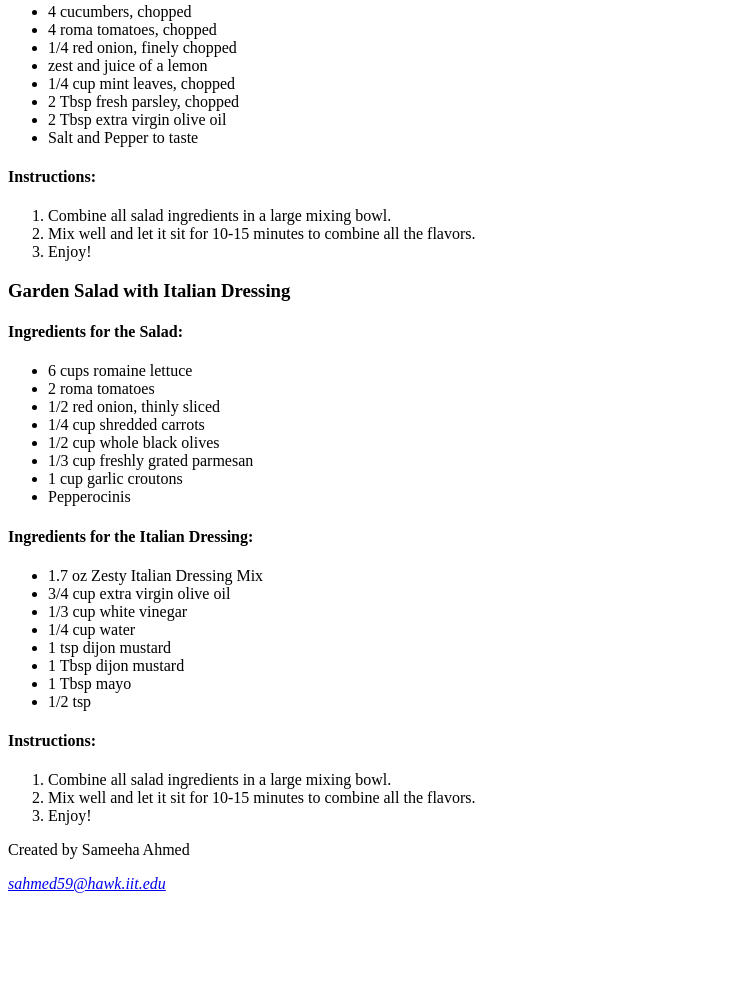
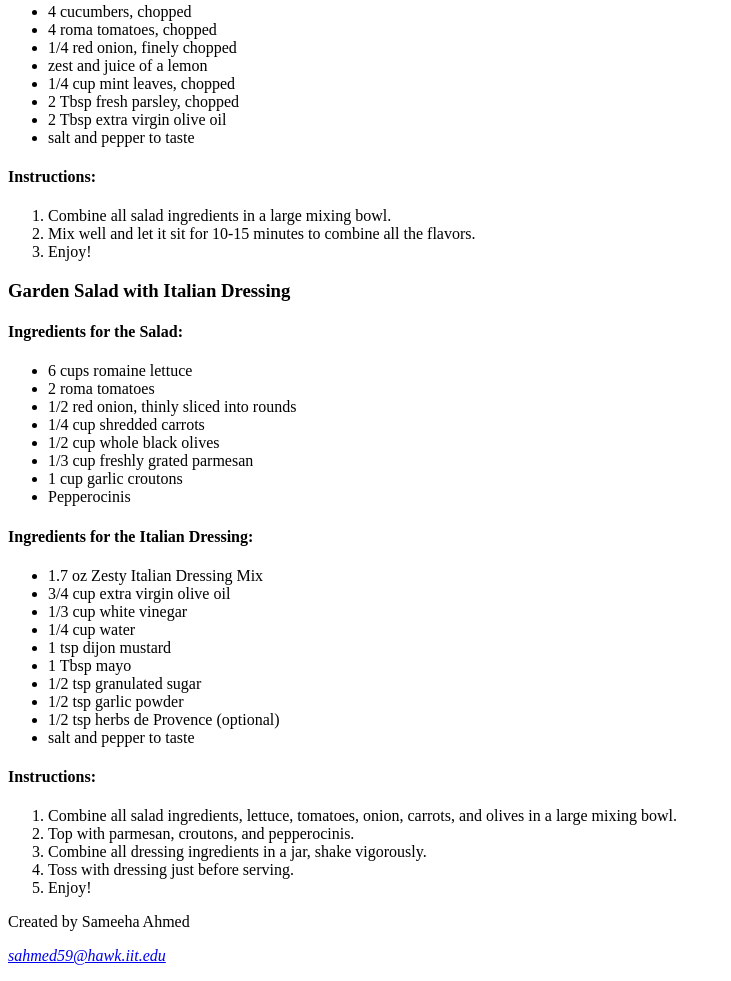
Before and after one commit to sahmed59/itmd-361-project1, a plain HTML site: page food.html in a window 1280 px wide. Shown: the part 805-1786 px from the top of the page, without its empty margins (0-731 px from the left). Before the commit the page ends 1714 px from the top, so only its background shows below. Drawn offline with Linux system fonts and the light colour scheme.

Commit message:
italian dressing updated

```diff
--- a/food.html
+++ b/food.html
@@ -15,11 +15,11 @@
 			</nav>
 		</header>
 		<h1>Recipes</h1>
-		  <h2>Food Experiences 2022</h2>
+		  <h2>My Current Go To Recipes</h2>
 		    <h3>House Salad</h3>
 			  <h4>Ingredients for the Salad:</h4>
 			    <ul>
-				  <li>2 cups Spring Mix (** make sure it includes Argula and Radicchio)</li>
+				  <li>2 cups Spring Mix (*make sure it includes Argula and Radicchio)</li>
 				  <li>2 cups romaine lettuce, chopped</li>
 				  <li>3/4 cup cherry tomatoes, halved</li>
 				  <li>1/3 cup fresh fennel, thinly sliced</li>
@@ -53,7 +53,7 @@
 				  <li>1/4 cup mint leaves, chopped</li>
                   <li>2 Tbsp fresh parsley, chopped</li>
 				  <li>2 Tbsp extra virgin olive oil</li>
-                  <li>Salt and Pepper to taste</li>
+                  <li>salt and pepper to taste</li>
 				</ul>
 			  <h4>Instructions:</h4>
 			    <ol>
@@ -66,7 +66,7 @@
 			    <ul>
 				  <li>6 cups romaine lettuce</li>
 				  <li>2 roma tomatoes</li>
-				  <li>1/2 red onion, thinly sliced</li>
+				  <li>1/2 red onion, thinly sliced into rounds</li>
 				  <li>1/4 cup shredded carrots</li>
 				  <li>1/2 cup whole black olives</li>
                   <li>1/3 cup freshly grated parmesan</li>
@@ -80,14 +80,18 @@
 				  <li>1/3 cup white vinegar</li>
 				  <li>1/4 cup water</li>
 				  <li>1 tsp dijon mustard</li>
-                  <li>1 Tbsp dijon mustard</li>
 				  <li>1 Tbsp mayo</li>
-                  <li>1/2 tsp </li>
+                  <li>1/2 tsp granulated sugar</li>
+                  <li>1/2 tsp garlic powder</li>
+                  <li>1/2 tsp herbs de Provence (optional)</li>
+                  <li>salt and pepper to taste</li>
 				</ul>
 			  <h4>Instructions:</h4>
 			    <ol>
-				  <li>Combine all salad ingredients in a large mixing bowl.</li>
-				  <li>Mix well and let it sit for 10-15 minutes to combine all the flavors.</li>
+				  <li>Combine all salad ingredients, lettuce, tomatoes, onion, carrots, and olives in a large mixing bowl.</li>
+				  <li>Top with parmesan, croutons, and pepperocinis.</li>
+				  <li>Combine all dressing ingredients in a jar, shake vigorously.</li>
+				  <li>Toss with dressing just before serving.</li>
 				  <li>Enjoy!</li>
 				</ol>
 	    <footer>
```
